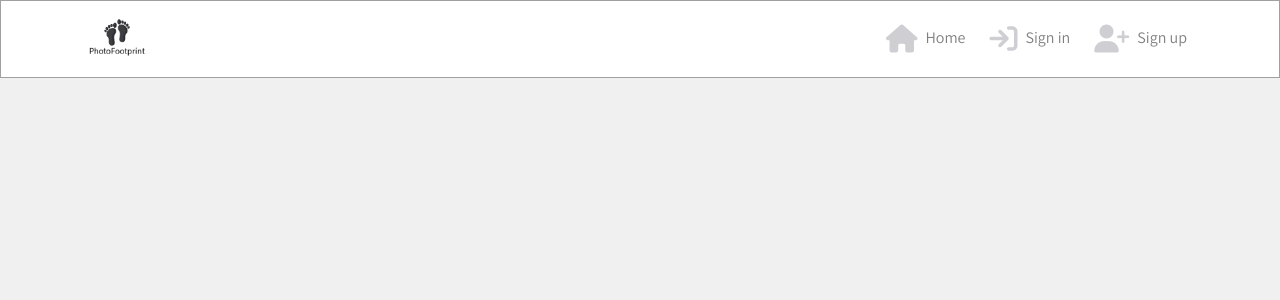
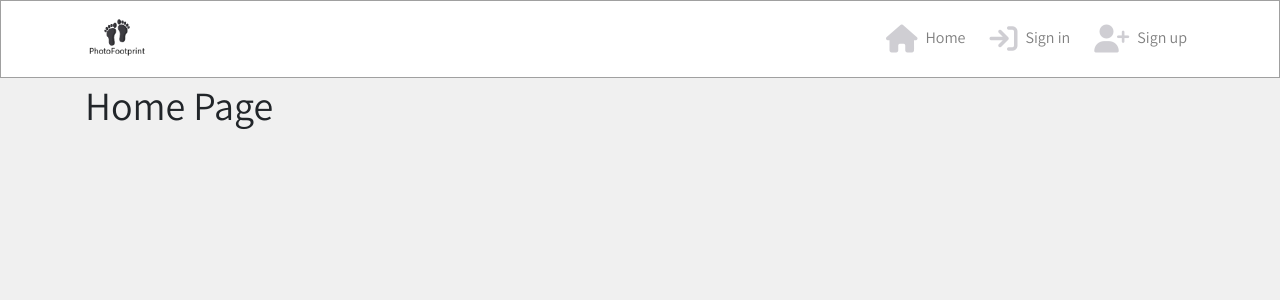
Before and after one commit to AlfredA93/pf-api-gitpod, a React (Create React App) app in the folder frontend/: page / in a window 1280 px wide. Shown: the top 300 px of the page. Built offline with nearby package versions, Linux system fonts and the light colour scheme.

Commit message:
Add css style for page heading - App.module.css

```diff
--- a/frontend/src/App.module.css
+++ b/frontend/src/App.module.css
@@ -2,6 +2,10 @@
     font-family: 'Assistant', sans-serif;
     background-color: #f0f0f0;
     min-height: 100vh;
+}
+
+.Main {
+    padding-top: 81px;
 }
 
 * {
```
